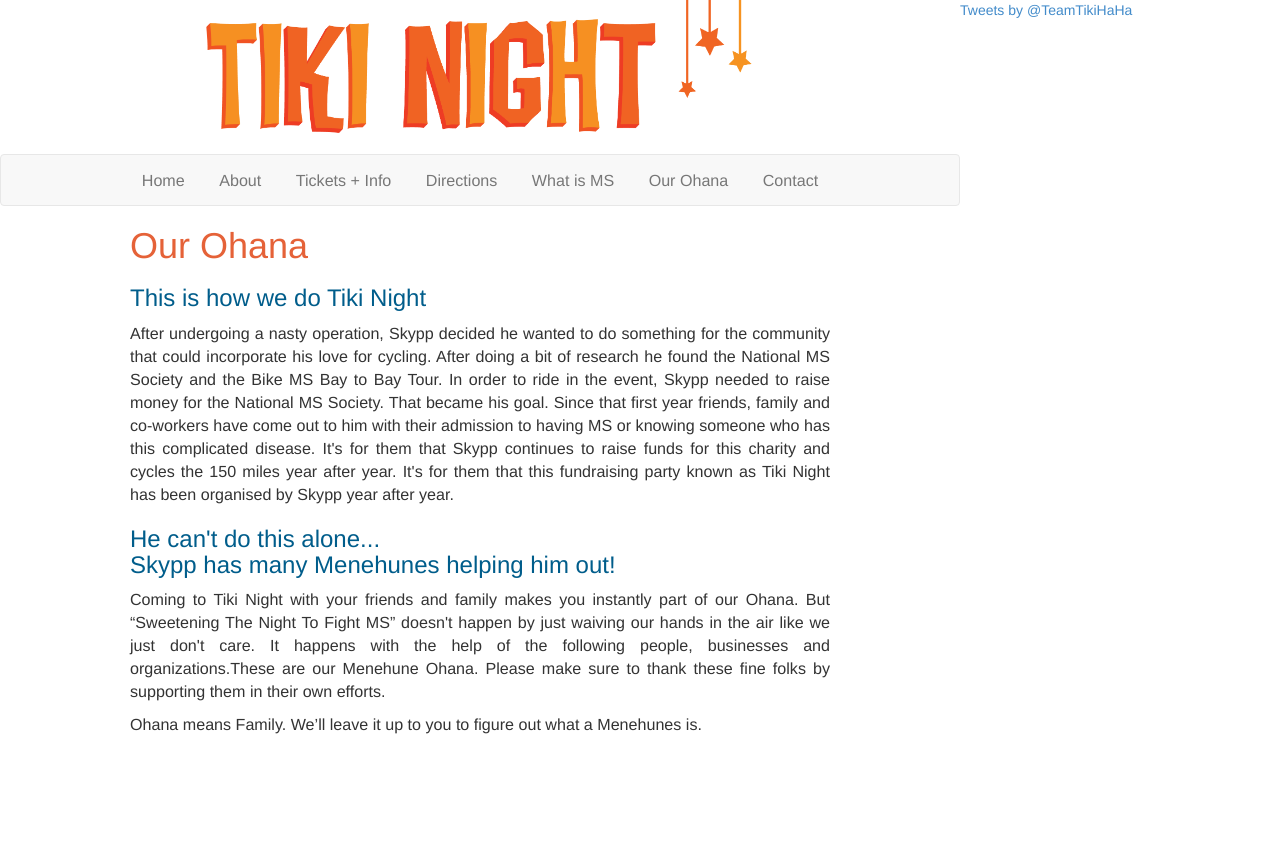
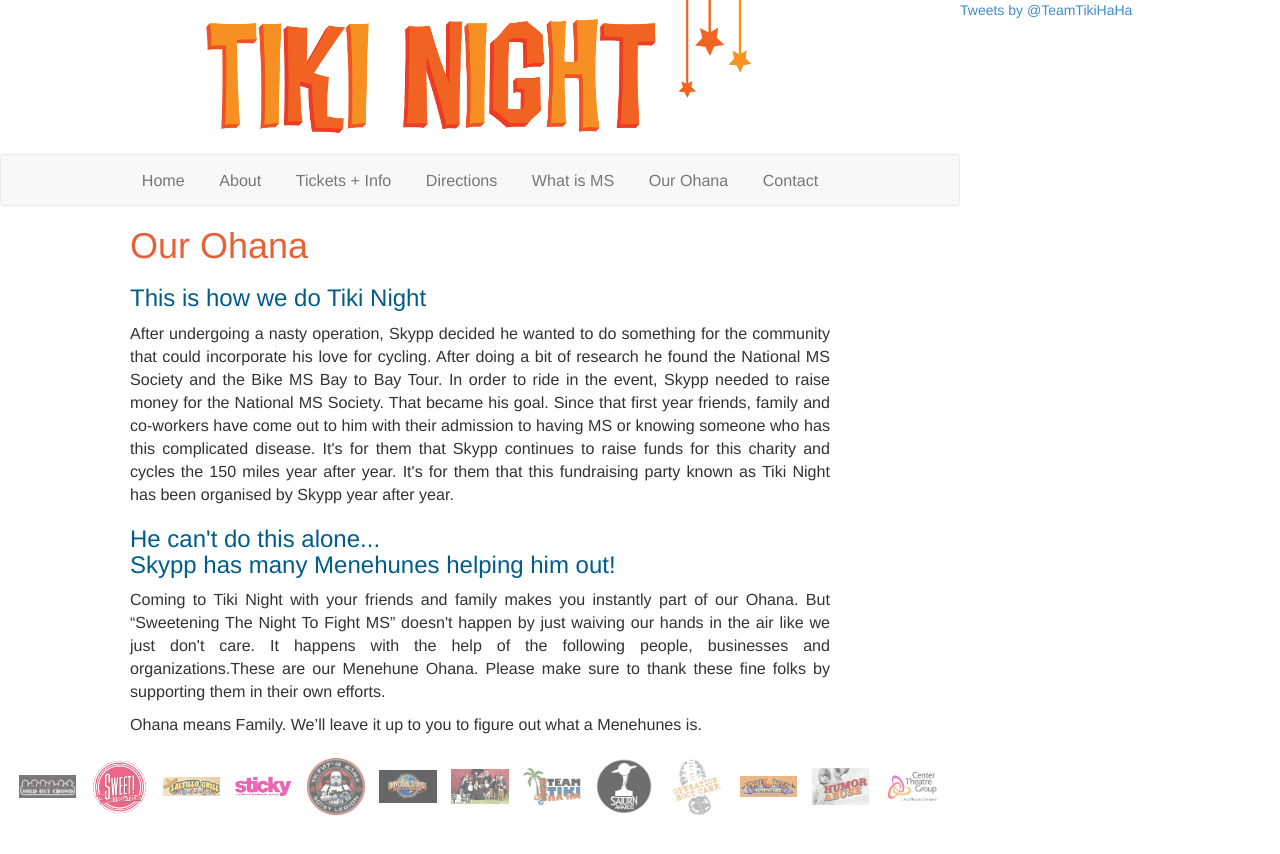
Before and after one commit to dfmcmurray/tiki-night, a Jekyll site: the page built from ohana/index.html, in a window 1280 px wide. Shown: the top 854 px of the page. Built offline with Jekyll 4.4.1, drawn with Linux system fonts in a browser that asks for light colours; Markdown is read by kramdown in place of the engine named in the settings; comment, search, counter and statistics services are not loaded.

Commit message:
Putting footer back on every page.

```diff
--- a/_layouts/default.html
+++ b/_layouts/default.html
@@ -26,9 +26,7 @@
             {{ content }}
           </div>
 
-          {% if page.showFooter %}
-            {% include footer.html %}
-          {% endif %}
+          {% include footer.html %}
 
         </div>
 
```
